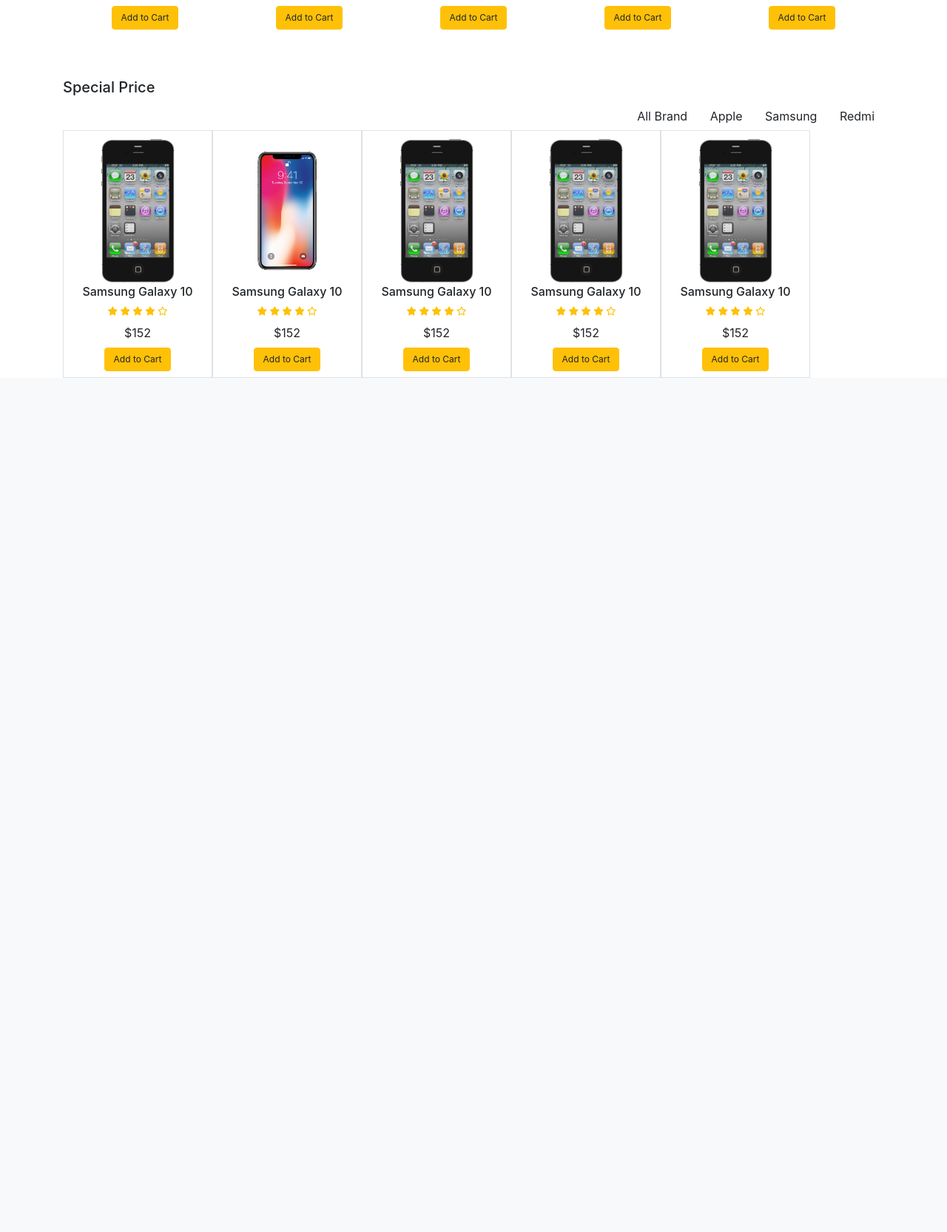
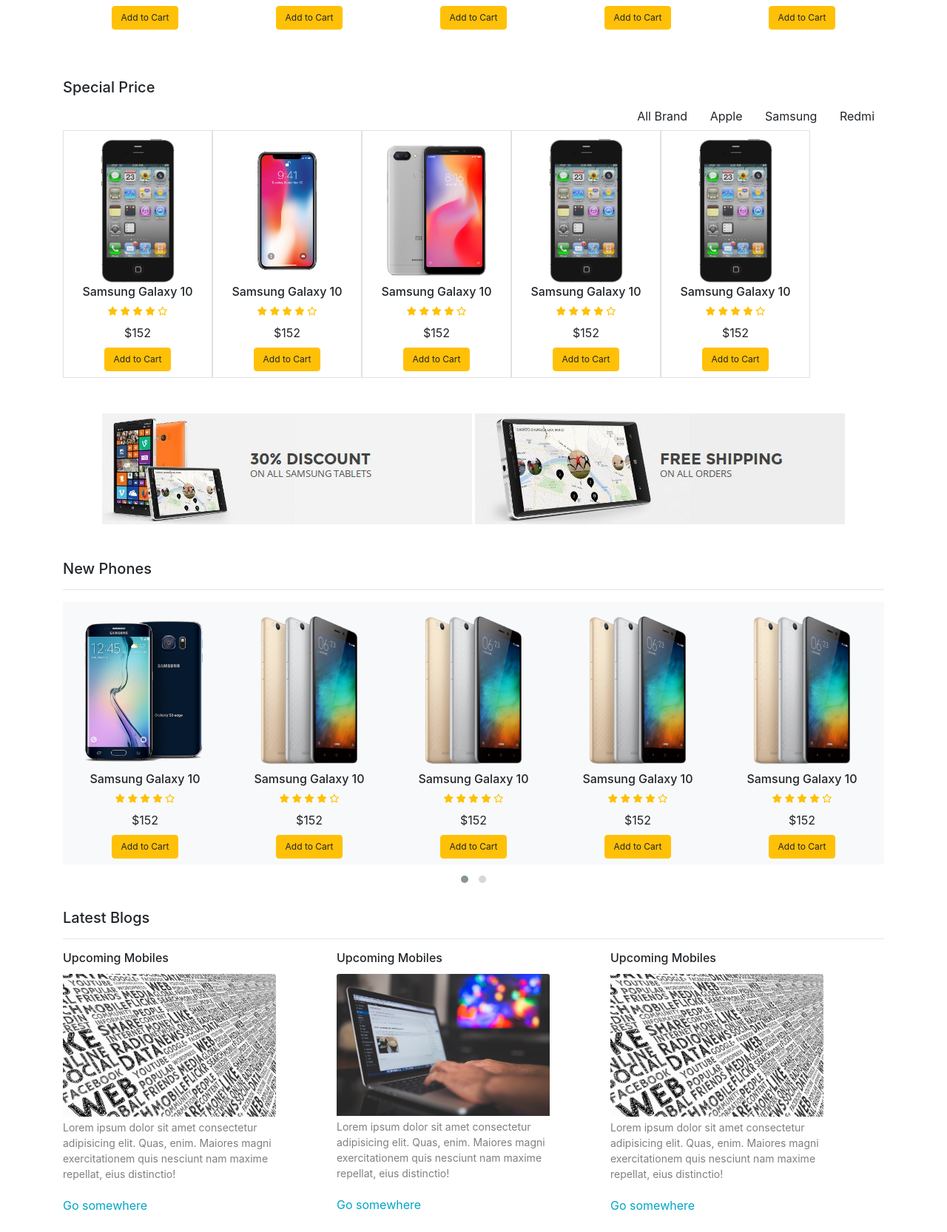
Before and after one commit to qurbaniemrah/PHP-Ecom, a PHP site: page / in a window 1280 px wide. Shown: the part 1093-2759 px from the top of the page at 74% size. Before the commit the page ends 1604 px from the top, so only its background shows below. Run offline with PHP 8.4, Linux system fonts and the light colour scheme.

Commit message:
blog section updated

```diff
--- a/index.html
+++ b/index.html
@@ -321,7 +321,7 @@
       <div id="special-price">
         <div class="container">
           <h4 class="font-size-20">Special Price</h4>
-          <div id="filters" class="button-group text-right">
+          <div id="filters" class="button-group text-right font-size-16">
             <button class="btn is-checked" data-filter="*">All Brand</button>
             <button class="btn" data-filter=".Apple">Apple</button>
             <button class="btn" data-filter=".Samsung">Samsung</button>
@@ -390,7 +390,7 @@
                 <div class="product">
                   <a href=""
                     ><img
-                      src="./assets/products/14.png"
+                      src="./assets/products/3.png"
                       alt="logo"
                       class="img-fluid"
                   /></a>
@@ -473,6 +473,261 @@
         </div>
       </div>
       <!-- special price -->
+
+      <!-- Banner Ads -->
+      <section id="banner_adds">
+        <div class="container py-5 text-center">
+          <img
+            src="./assets/banner1-cr-500x150.jpg"
+            alt="logo"
+            class="img-fluid"
+          />
+          <img
+            src="./assets/banner2-cr-500x150.jpg"
+            alt="logo"
+            class="img-fluid"
+          />
+        </div>
+      </section>
+      <!-- Banner Ads -->
+
+      <!-- New Phones -->
+      <section id="new-phones">
+        <div class="container">
+          <h4 class="font-size-20">New Phones</h4>
+          <hr />
+          <!-- Owl Carousel -->
+          <div class="owl-carousel owl-theme">
+            <div class="item py-2 bg-light">
+              <div class="product">
+                <a href=""
+                  ><img
+                    src="./assets/products/1.png"
+                    alt="logo"
+                    class="img-fluid"
+                /></a>
+                <div class="text-center">
+                  <h6>Samsung Galaxy 10</h6>
+                  <div class="rating text-warning font-size-12">
+                    <span><i class="fas fa-star"></i></span>
+                    <span><i class="fas fa-star"></i></span>
+                    <span><i class="fas fa-star"></i></span>
+                    <span><i class="fas fa-star"></i></span>
+                    <span><i class="far fa-star"></i></span>
+                  </div>
+                  <div class="price py-2">
+                    <span>$152</span>
+                  </div>
+                  <button type="submit" class="btn btn-warning font-size-12">
+                    Add to Cart
+                  </button>
+                </div>
+              </div>
+            </div>
+            <div class="item py-2 bg-light">
+              <div class="product">
+                <a href=""
+                  ><img
+                    src="./assets/products/2.png"
+                    alt="logo"
+                    class="img-fluid"
+                /></a>
+                <div class="text-center">
+                  <h6>Samsung Galaxy 10</h6>
+                  <div class="rating text-warning font-size-12">
+                    <span><i class="fas fa-star"></i></span>
+                    <span><i class="fas fa-star"></i></span>
+                    <span><i class="fas fa-star"></i></span>
+                    <span><i class="fas fa-star"></i></span>
+                    <span><i class="far fa-star"></i></span>
+                  </div>
+                  <div class="price py-2">
+                    <span>$152</span>
+                  </div>
+                  <button type="submit" class="btn btn-warning font-size-12">
+                    Add to Cart
+                  </button>
+                </div>
+              </div>
+            </div>
+            <div class="item py-2 bg-light">
+              <div class="product">
+                <a href=""
+                  ><img
+                    src="./assets/products/2.png"
+                    alt="logo"
+                    class="img-fluid"
+                /></a>
+                <div class="text-center">
+                  <h6>Samsung Galaxy 10</h6>
+                  <div class="rating text-warning font-size-12">
+                    <span><i class="fas fa-star"></i></span>
+                    <span><i class="fas fa-star"></i></span>
+                    <span><i class="fas fa-star"></i></span>
+                    <span><i class="fas fa-star"></i></span>
+                    <span><i class="far fa-star"></i></span>
+                  </div>
+                  <div class="price py-2">
+                    <span>$152</span>
+                  </div>
+                  <button type="submit" class="btn btn-warning font-size-12">
+                    Add to Cart
+                  </button>
+                </div>
+              </div>
+            </div>
+            <div class="item py-2 bg-light">
+              <div class="product">
+                <a href=""
+                  ><img
+                    src="./assets/products/2.png"
+                    alt="logo"
+                    class="img-fluid"
+                /></a>
+                <div class="text-center">
+                  <h6>Samsung Galaxy 10</h6>
+                  <div class="rating text-warning font-size-12">
+                    <span><i class="fas fa-star"></i></span>
+                    <span><i class="fas fa-star"></i></span>
+                    <span><i class="fas fa-star"></i></span>
+                    <span><i class="fas fa-star"></i></span>
+                    <span><i class="far fa-star"></i></span>
+                  </div>
+                  <div class="price py-2">
+                    <span>$152</span>
+                  </div>
+                  <button type="submit" class="btn btn-warning font-size-12">
+                    Add to Cart
+                  </button>
+                </div>
+              </div>
+            </div>
+            <div class="item py-2 bg-light">
+              <div class="product">
+                <a href=""
+                  ><img
+                    src="./assets/products/2.png"
+                    alt="logo"
+                    class="img-fluid"
+                /></a>
+                <div class="text-center">
+                  <h6>Samsung Galaxy 10</h6>
+                  <div class="rating text-warning font-size-12">
+                    <span><i class="fas fa-star"></i></span>
+                    <span><i class="fas fa-star"></i></span>
+                    <span><i class="fas fa-star"></i></span>
+                    <span><i class="fas fa-star"></i></span>
+                    <span><i class="far fa-star"></i></span>
+                  </div>
+                  <div class="price py-2">
+                    <span>$152</span>
+                  </div>
+                  <button type="submit" class="btn btn-warning font-size-12">
+                    Add to Cart
+                  </button>
+                </div>
+              </div>
+            </div>
+            <div class="item py-2 bg-light">
+              <div class="product">
+                <a href=""
+                  ><img
+                    src="./assets/products/2.png"
+                    alt="logo"
+                    class="img-fluid"
+                /></a>
+                <div class="text-center">
+                  <h6>Samsung Galaxy 10</h6>
+                  <div class="rating text-warning font-size-12">
+                    <span><i class="fas fa-star"></i></span>
+                    <span><i class="fas fa-star"></i></span>
+                    <span><i class="fas fa-star"></i></span>
+                    <span><i class="fas fa-star"></i></span>
+                    <span><i class="far fa-star"></i></span>
+                  </div>
+                  <div class="price py-2">
+                    <span>$152</span>
+                  </div>
+                  <button type="submit" class="btn btn-warning font-size-12">
+                    Add to Cart
+                  </button>
+                </div>
+              </div>
+            </div>
+            <div class="item py-2 bg-light">
+              <div class="product">
+                <a href=""
+                  ><img
+                    src="./assets/products/2.png"
+                    alt="logo"
+                    class="img-fluid"
+                /></a>
+                <div class="text-center">
+                  <h6>Samsung Galaxy 10</h6>
+                  <div class="rating text-warning font-size-12">
+                    <span><i class="fas fa-star"></i></span>
+                    <span><i class="fas fa-star"></i></span>
+                    <span><i class="fas fa-star"></i></span>
+                    <span><i class="fas fa-star"></i></span>
+                    <span><i class="far fa-star"></i></span>
+                  </div>
+                  <div class="price py-2">
+                    <span>$152</span>
+                  </div>
+                  <button type="submit" class="btn btn-warning font-size-12">
+                    Add to Cart
+                  </button>
+                </div>
+              </div>
+            </div>
+          </div>
+          <!-- Owl Carousel -->
+        </div>
+      </section>
+      <!-- New Phones -->
+
+      <!-- Blogs -->
+      <section id="blogs">
+        <div class="container py-4">
+          <h4 class="font-size-20">Latest Blogs</h4>
+          <hr />
+          <div class="owl-carousel owl-theme">
+            <div class="item">
+              <div class="card border-0 mr-5" style="width: 18rem">
+                <h5 class="card-title font-size-16">Upcoming Mobiles</h5>
+                <img
+                  src="./assets/blog/blog2.jpg"
+                  alt="logo"
+                  class="card-img-top"
+                />
+                <p class="card-text font-size-14 text-black-50 py-1">
+                  Lorem ipsum dolor sit amet consectetur adipisicing elit. Quas,
+                  enim. Maiores magni exercitationem quis nesciunt nam maxime
+                  repellat, eius distinctio!
+                </p>
+                <a href="#" class="color-second text-left">Go somewhere</a>
+              </div>
+            </div>
+            <div class="item">
+              <div class="card border-0 mr-5" style="width: 18rem">
+                <h5 class="card-title font-size-16">Upcoming Mobiles</h5>
+                <img
+                  src="./assets/blog/blog3.jpg"
+                  alt="logo"
+                  class="card-img-top"
+                />
+                <p class="card-text font-size-14 text-black-50 py-1">
+                  Lorem ipsum dolor sit amet consectetur adipisicing elit. Quas,
+                  enim. Maiores magni exercitationem quis nesciunt nam maxime
+                  repellat, eius distinctio!
+                </p>
+                <a href="#" class="color-second text-left">Go somewhere</a>
+              </div>
+            </div>
+          </div>
+        </div>
+      </section>
+      <!-- Blogs -->
     </main>
 
     <footer></footer>
--- a/index.js
+++ b/index.js
@@ -34,4 +34,42 @@
         var filterValue = $(this).attr('data-filter');
         $grid.isotope({ filter: filterValue});
     })
+
+    // New Phones Owl Carousel
+    $("#new-phones .owl-carousel").owlCarousel({
+        loop: true,
+        nav: false,
+        dots: true,
+        responsive: {
+            0: {
+                items: 1
+            },
+
+            600: {
+                items: 3
+            },
+
+            1000: {
+                items: 5
+            }
+
+        }
+    });
+// Blogs owl carousel
+$("#blogs .owl-carousel").owlCarousel({
+    loop: true,
+    nav: false,
+    dots: true,
+    responsive: {
+        0: {
+            items: 1
+        },
+
+        600: {
+            items: 3
+        },
+    }
+})
+
+
 });
--- /dev/null
+++ b/sass/include/special-price.scss
@@ -0,0 +1,8 @@
+// Special Price Section Template
+
+#specia-price {
+    .grid .grid-item {
+        margin-right: 1.2rem;
+        margin-top: 1rem;
+    }
+}
--- a/sass/style.scss
+++ b/sass/style.scss
@@ -3,3 +3,4 @@
 @import './include/typography.scss';
 @import './include/color.scss';
 @import './include/top-sale.scss';
+@import './include/special-price.scss';
--- a/style.css
+++ b/style.css
@@ -76,4 +76,9 @@
   margin-right: -4rem;
 }
 
+#specia-price .grid .grid-item {
+  margin-right: 1.2rem;
+  margin-top: 1rem;
+}
+
 /*# sourceMappingURL=style.css.map */
```
Also changed, not shown: 1 other file.
